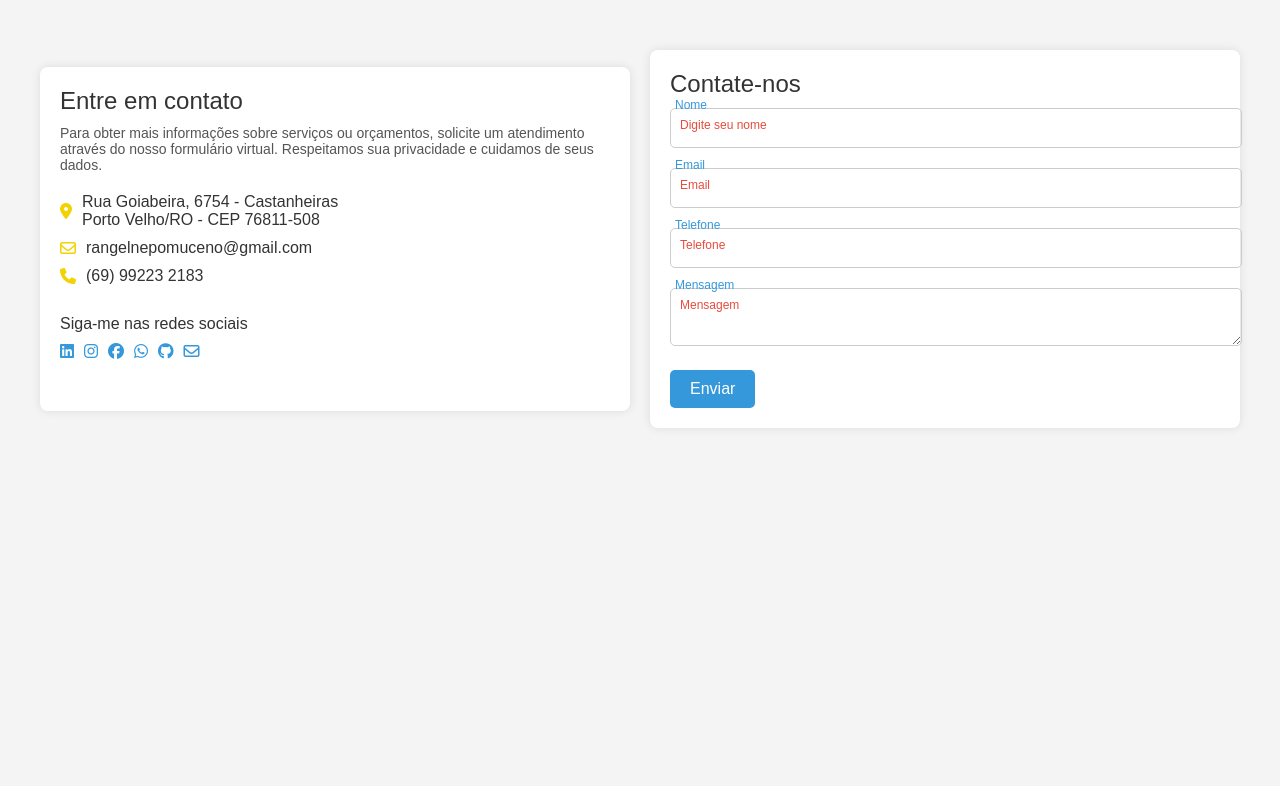
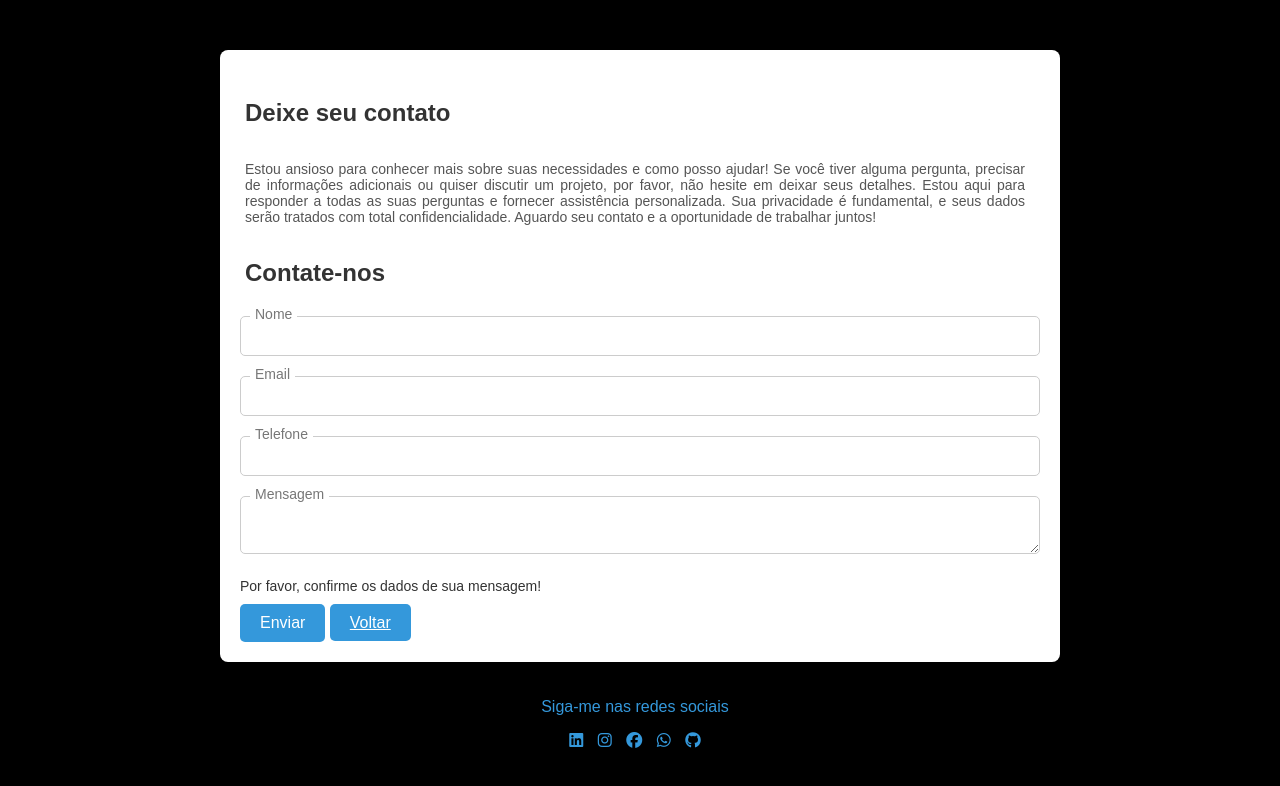
Before and after one commit to rangelfn/Curriculo, a plain HTML site: page contato.html in a window 1280 px wide. Drawn offline with Linux system fonts and the light colour scheme.

Commit message:
update form contacto

```diff
--- a/contato.html
+++ b/contato.html
@@ -5,37 +5,49 @@
     <meta name="viewport" content="width=device-width, initial-scale=1.0" />
     <title>Rangel Nepomuceno - Contatos</title>
     <link rel="stylesheet" type="text/css" href="css/contact.css">
-    <script
-      src="https://kit.fontawesome.com/64d58efce2.js"
-      crossorigin="anonymous"
-    ></script>
+    <script src="https://kit.fontawesome.com/64d58efce2.js" crossorigin="anonymous"></script>
   </head>
   <body>
     <div class="container">
-      <div class="form">
-        <h3 class="title">Entre em contato</h3>
+      <div class="contato">
+        <h3 class="title">Deixe seu contato</h3>
         <p class="text">
-          Para obter mais informações sobre serviços ou orçamentos,
-          solicite um atendimento através do nosso formulário virtual.
-          Respeitamos sua privacidade e cuidamos de seus dados.
+          Estou ansioso para conhecer mais sobre suas necessidades e como posso ajudar!
+          Se você tiver alguma pergunta, precisar de informações adicionais ou quiser discutir um projeto,
+          por favor, não hesite em deixar seus detalhes. Estou aqui para responder a todas as suas perguntas
+          e fornecer assistência personalizada. Sua privacidade é fundamental, e seus dados serão tratados
+          com total confidencialidade. Aguardo seu contato e a oportunidade de trabalhar juntos!
         </p>
 
-        <div class="info">
-          <div class="information">
-            <i class="fas fa-map-marker-alt"></i>
-            <p>Rua Goiabeira, 6754 - Castanheiras<br>Porto Velho/RO - CEP 76811-508</p>
+        <div class="formulario">
+          <form action="index.html" autocomplete="off">
+            <h3 class="title">Contate-nos</h3>
+            <div class="input-container">
+              <input type="text" name="name" class="input" />
+              <label for="">Nome</label>
             </div>
-          <div class="information">
-            <i class="far fa-envelope"></i>
-            <p>rangelnepomuceno@gmail.com</p>
+            <div class="input-container">
+              <input type="email" name="email" class="input" />
+              <label for="">Email</label>
             </div>
-          <div class="information">
-            <i class="fas fa-phone"></i>
-            <p>(69) 99223 2183</p>
+            <div class="input-container">
+              <input type="tel" name="phone" class="input" />
+              <label for="">Telefone</label>
             </div>
+            <div class="input-container textarea">
+              <textarea name="message" class="input"></textarea>
+              <label for="">Mensagem</label>
             </div>
 
-        <div class="social-media">
+            <div id="confirmation-message" class="confirmation-message">Por favor, confirme os dados de sua mensagem!</div>
+            <div class="button-container">
+              <input type="submit" value="Enviar" class="btn" onclick="return showConfirmation()" />
+              <a href="index.html" class="btn btn-secondary">Voltar</a>
+            </div>
+          </form>
+        </div>
+      </div> <!-- Adicionei o fechamento da div .contato aqui -->
+
       <p>Siga-me nas redes sociais</p>
       <div class="social-icons">
           <a href="https://www.linkedin.com/in/rangelfn/" target="_blank"><i class="fab fa-linkedin"></i></a>
@@ -43,38 +55,11 @@
           <a href="https://www.facebook.com/rangelnepomuceno" target="_blank"><i class="fab fa-facebook"></i></a>
           <a href="https://api.whatsapp.com/send?phone=5569992232183" target="_blank"><i class="fab fa-whatsapp"></i></a>
           <a href="https://github.com/rangelfn" target="_blank"><i class="fab fa-github"></i></a>
-            <a href="contato.html"><i class="far fa-envelope"></i></a>
-          </div>
         </div>
       </div>
 
-      <div class="contact-form">
-        <form action="index.html" autocomplete="off">
-          <h3 class="title">Contate-nos</h3>
-          <div class="input-container">
-            <input type="text" name="name" class="input" />
-            <label for="">Nome</label>
-            <span>Digite seu nome</span>
-          </div>
-          <div class="input-container">
-            <input type="email" name="email" class="input" />
-            <label for="">Email</label>
-            <span>Email</span>
-          </div>
-          <div class="input-container">
-            <input type="tel" name="phone" class="input" />
-            <label for="">Telefone</label>
-            <span>Telefone</span>
-          </div>
-          <div class="input-container textarea">
-            <textarea name="message" class="input"></textarea>
-            <label for="">Mensagem</label>
-            <span>Mensagem</span>
-          </div>
-          <input type="submit" value="Enviar" class="btn" />
-        </form>
-      </div>
-    </div>
-    <script src="js/contact.js"></script>
+    <!-- Importando o script showConfirmation.js -->
+    <script src="js/focus.js"></script>
+    <script src="js/showConfirmation.js"></script>
   </body>
 </html>
--- a/css/contact.css
+++ b/css/contact.css
@@ -1,93 +1,64 @@
-/* Reset de estilos padrão para elementos HTML */
-html, body, div, h3, p, a, input, label, span, textarea, i {
-  margin: 0;
-  padding: 0;
-  border: 0;
-  font: inherit;
-  color: inherit;
-  background: transparent;
+/* Estilos globais para o corpo da página */
+body {
+  font-family: 'Arial', sans-serif;
+  background-color: #000; /* Fundo preto */
+  color: #fff; /* Texto branco */
+  margin: 0; /* Remover margens padrão */
+  padding: 0; /* Remover preenchimento padrão */
 }
 
-body {
-  font-family: 'Arial', sans-serif;
-  background-color: #f4f4f4;
-  color: #333;
-}
-
+/* Container principal centralizado */
 .container {
   display: flex;
-  flex-wrap: wrap;
-  justify-content: center; /* Centraliza no eixo horizontal */
-  align-items: center; /* Centraliza no eixo vertical */
+  flex-direction: column; /* Empilha os filhos verticalmente */
+  justify-content: center;
+  align-items: center;
   max-width: 1200px;
   margin: 50px auto;
 }
 
-.form,
-.contact-form {
+/* Estilos para seções contato e formulário */
+.contato {
+  flex: 1;
   background-color: #fff;
   box-shadow: 0 0 10px rgba(0, 0, 0, 0.1);
   padding: 20px;
   border-radius: 8px;
-  flex: 1;
-  margin-bottom: 20px; /* Espaço entre as divs */
+  margin-bottom: 20px;
+  width: 100%; /* Ocupar toda a largura disponível */
+  max-width: 800px; /* Limitar a largura para melhor leitura */
 }
 
-.form {
-  margin-right: 20px;
-}
-
+/* Estilos para títulos e textos */
 .title {
   color: #333;
   font-size: 24px;
-  margin-bottom: 10px;
+  padding: 5px;
+
 }
 
 .text {
   color: #555;
   font-size: 14px;
   margin-bottom: 20px;
+  text-align: justify;
+  padding: 5px;
 }
 
-.info,
-.social-media {
-  display: flex;
-  flex-direction: column;
-  margin-bottom: 20px;
+.social-icons a, p {
+  color: #3498db; /* Adiciona cor aos ícones da rede social */
+  margin-right: 10px;
+  text-decoration: none;
+  align-items: center;
 }
 
-.information,
-.social-icons {
-  display: flex;
-  align-items: center;
-  margin-bottom: 10px;
-}
+/* Estilos específicos para o formulário de contato */
 
-.information i,
-.social-icons a {
-  margin-right: 10px;
-  color: rgb(242, 210, 2); /* Ícones amarelos */
-}
-
-.social-media p {
-  margin-bottom: 10px;
-}
-
-.social-icons a {
-  margin-right: 10px;
-  color: #3498db;
-  text-decoration: none;
-}
-
-/* Estilos do formulário de contato */
-
-.contact-form {
-  flex: 1;
-}
-
+/* Estilos para os campos de entrada e rótulos do formulário */
 .input-container {
   position: relative;
   margin-bottom: 20px;
+  width: 100%; /* Ocupar toda a largura disponível */
 }
 
 .input {
@@ -96,42 +67,27 @@ body {
   border: 1px solid #ccc;
   border-radius: 5px;
   font-size: 16px;
+  color: #333333;
+  background-color: #fff;
+  box-sizing: border-box; /* Evita problemas de tamanho com padding e borda */
 }
 
 label {
   position: absolute;
-  top: 10px;
+  top: -10px;
   left: 10px;
   color: #777;
   font-size: 14px;
-  pointer-events: none;
-  transition: 0.3s ease-out;
+  background-color: #fff;
+  padding: 0 5px;
 }
 
-.input:focus + label,
-.input:not(:placeholder-shown) + label {
-  top: -10px;
-  left: 5px;
-  font-size: 12px;
-  color: #3498db;
+/* Adiciona algum espaçamento entre os rótulos e os inputs */
+.input-container label {
+  margin-right: 10px;
 }
 
-span {
-  position: absolute;
-  top: 30px;
-  left: 10px;
-  color: #e74c3c;
-  font-size: 12px;
-  visibility: hidden;
-  transition: 0.3s ease-out;
-}
-
-.input:focus + label + span,
-.input:not(:placeholder-shown) + label + span {
-  top: 10px;
-  visibility: visible;
-}
-
+/* Botão de envio do formulário */
 .btn {
   background-color: #3498db;
   color: #fff;
@@ -142,6 +98,13 @@ span {
   font-size: 16px;
 }
 
+/* Animação do botão ao passar o mouse */
 .btn:hover {
   background-color: #2980b9;
 }
+
+.confirmation-message {
+  margin-bottom: 10px;
+  font-size: 14px;
+  color: #333; /* Cor do texto */
+}
--- /dev/null
+++ b/js/showConfirmation.js
@@ -0,0 +1,36 @@
+function showConfirmation() {
+  // Obter os dados do formulário
+  var name = document.getElementsByName('name')[0].value;
+  var email = document.getElementsByName('email')[0].value;
+  var phone = document.getElementsByName('phone')[0].value;
+  var message = document.getElementsByName('message')[0].value;
+
+  console.log('Nome:', name);
+  console.log('Email:', email);
+  console.log('Telefone:', phone);
+  console.log('Mensagem:', message);
+
+  // Montar a mensagem de confirmação
+  var confirmationMessage =
+    'Nome: ' + name + '\n' +
+    'Email: ' + email + '\n' +
+    'Telefone: ' + phone + '\n' +
+    'Mensagem: ' + message;
+
+  // Atualizar o conteúdo da div de confirmação
+  var confirmationDiv = document.getElementById('confirmation-message');
+  confirmationDiv.innerHTML = confirmationMessage;
+
+  // Mostrar a div de confirmação
+  confirmationDiv.style.display = 'block';
+
+  // Mostrar o alerta com os dados do formulário
+  var userConfirmation = confirm(confirmationMessage);
+
+  // Redirecionar se confirmado
+  if (userConfirmation) {
+    window.location.href = 'index.html';
+  }
+
+  return false; // Evitar a ação padrão do formulário
+}
```
Also changed, not shown: js/focus.js (renamed from js/contac.js). Lines whose indentation alone changed are shown as unchanged.
